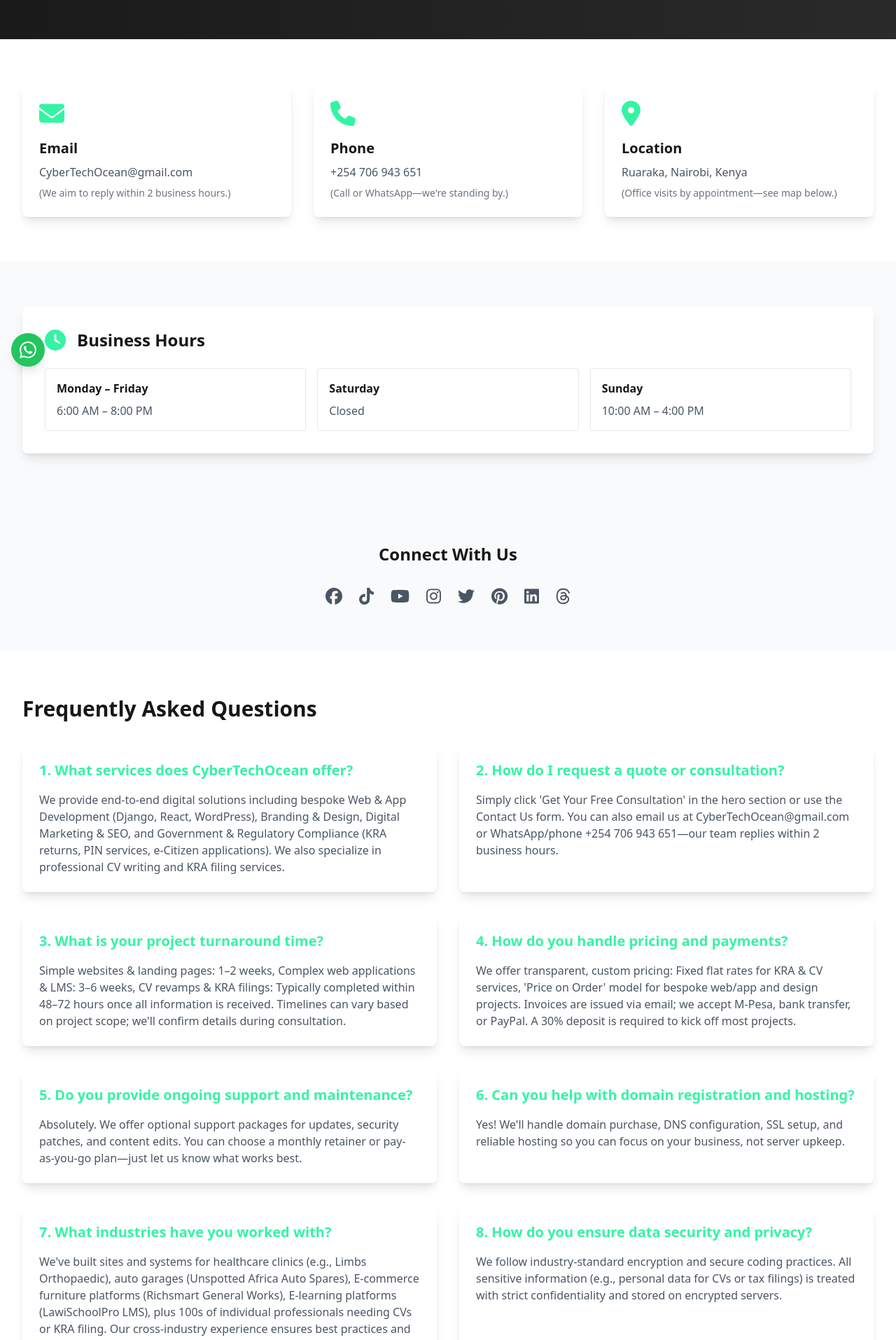
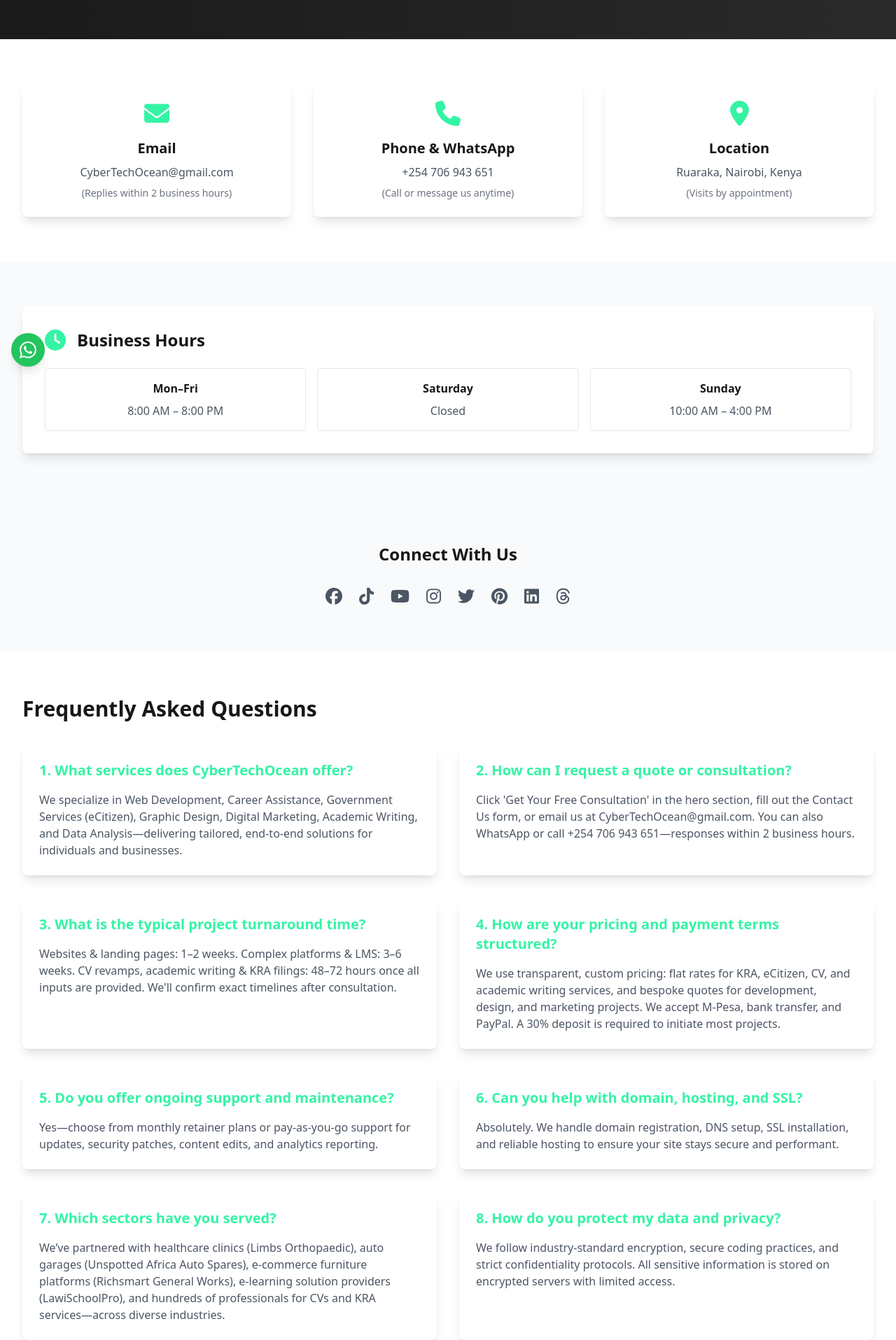
Before and after one commit to LawiOtieno/cybertechocean, a React (Vite) app: page /contact in a window 1280 px wide. Shown: the part 260-2175 px from the top of the page at 70% size. Built offline with nearby package versions, Linux system fonts and the light colour scheme.

Commit message:
Cyber Tech Ocean - contact page update

```diff
--- a/src/pages/Contact.tsx
+++ b/src/pages/Contact.tsx
@@ -1,4 +1,3 @@
-
 import { FontAwesomeIcon } from "@fortawesome/react-fontawesome";
 import {
   faFacebook,
@@ -27,43 +26,43 @@
   const faqs = [
     {
       question: "1. What services does CyberTechOcean offer?",
-      answer: "We provide end-to-end digital solutions including bespoke Web & App Development (Django, React, WordPress), Branding & Design, Digital Marketing & SEO, and Government & Regulatory Compliance (KRA returns, PIN services, e-Citizen applications). We also specialize in professional CV writing and KRA filing services."
+      answer: "We specialize in Web Development, Career Assistance, Government Services (eCitizen), Graphic Design, Digital Marketing, Academic Writing, and Data Analysis—delivering tailored, end-to-end solutions for individuals and businesses."
     },
     {
-      question: "2. How do I request a quote or consultation?",
-      answer: "Simply click 'Get Your Free Consultation' in the hero section or use the Contact Us form. You can also email us at CyberTechOcean@gmail.com or WhatsApp/phone +254 706 943 651—our team replies within 2 business hours."
+      question: "2. How can I request a quote or consultation?",
+      answer: "Click 'Get Your Free Consultation' in the hero section, fill out the Contact Us form, or email us at CyberTechOcean@gmail.com. You can also WhatsApp or call +254 706 943 651—responses within 2 business hours."
     },
     {
-      question: "3. What is your project turnaround time?",
-      answer: "Simple websites & landing pages: 1–2 weeks, Complex web applications & LMS: 3–6 weeks, CV revamps & KRA filings: Typically completed within 48–72 hours once all information is received. Timelines can vary based on project scope; we'll confirm details during consultation."
+      question: "3. What is the typical project turnaround time?",
+      answer: "Websites & landing pages: 1–2 weeks. Complex platforms & LMS: 3–6 weeks. CV revamps, academic writing & KRA filings: 48–72 hours once all inputs are provided. We'll confirm exact timelines after consultation."
     },
     {
-      question: "4. How do you handle pricing and payments?",
-      answer: "We offer transparent, custom pricing: Fixed flat rates for KRA & CV services, 'Price on Order' model for bespoke web/app and design projects. Invoices are issued via email; we accept M-Pesa, bank transfer, or PayPal. A 30% deposit is required to kick off most projects."
+      question: "4. How are your pricing and payment terms structured?",
+      answer: "We use transparent, custom pricing: flat rates for KRA, eCitizen, CV, and academic writing services, and bespoke quotes for development, design, and marketing projects. We accept M-Pesa, bank transfer, and PayPal. A 30% deposit is required to initiate most projects."
     },
     {
-      question: "5. Do you provide ongoing support and maintenance?",
-      answer: "Absolutely. We offer optional support packages for updates, security patches, and content edits. You can choose a monthly retainer or pay-as-you-go plan—just let us know what works best."
+      question: "5. Do you offer ongoing support and maintenance?",
+      answer: "Yes—choose from monthly retainer plans or pay-as-you-go support for updates, security patches, content edits, and analytics reporting."
     },
     {
-      question: "6. Can you help with domain registration and hosting?",
-      answer: "Yes! We'll handle domain purchase, DNS configuration, SSL setup, and reliable hosting so you can focus on your business, not server upkeep."
+      question: "6. Can you help with domain, hosting, and SSL?",
+      answer: "Absolutely. We handle domain registration, DNS setup, SSL installation, and reliable hosting to ensure your site stays secure and performant."
     },
     {
-      question: "7. What industries have you worked with?",
-      answer: "We've built sites and systems for healthcare clinics (e.g., Limbs Orthopaedic), auto garages (Unspotted Africa Auto Spares), E-commerce furniture platforms (Richsmart General Works), E-learning platforms (LawiSchoolPro LMS), plus 100s of individual professionals needing CVs or KRA filing. Our cross-industry experience ensures best practices and tailored solutions."
+      question: "7. Which sectors have you served?",
+      answer: "We’ve partnered with healthcare clinics (Limbs Orthopaedic), auto garages (Unspotted Africa Auto Spares), e‑commerce furniture platforms (Richsmart General Works), e‑learning solution providers (LawiSchoolPro), and hundreds of professionals for CVs and KRA services—across diverse industries."
     },
     {
-      question: "8. How do you ensure data security and privacy?",
-      answer: "We follow industry‐standard encryption and secure coding practices. All sensitive information (e.g., personal data for CVs or tax filings) is treated with strict confidentiality and stored on encrypted servers."
+      question: "8. How do you protect my data and privacy?",
+      answer: "We follow industry-standard encryption, secure coding practices, and strict confidentiality protocols. All sensitive information is stored on encrypted servers with limited access."
     },
     {
       question: "9. What are your business hours and response times?",
-      answer: "Monday–Friday: 8 AM–8 PM, Sunday: 10 AM–4 PM. We aim to respond to emails and form submissions within 2 business hours during these times."
+      answer: "Monday–Friday: 8 AM–8 PM. Saturday: Closed. Sunday: 10 AM–4 PM. We respond to queries within 2 business hours during operating hours."
     },
     {
-      question: "10. How can I see examples of your work?",
-      answer: "Visit our Projects page to explore featured case studies, including Limbs Orthopaedic, Unspotted Africa Auto Spares, LawiSchoolPro LMS, and our CV & KRA filings portal. You can also read client stories on the Testimonials page."
+      question: "10. Where can I view your past work and testimonials?",
+      answer: "Visit our Projects page for case studies (Limbs Orthopaedic, Richsmart, Unspotted Africa, LawiSchoolPro) and check the Testimonials page for client feedback on our Career Assistance and digital services."
     }
   ];
 
@@ -76,58 +75,54 @@
             Let's Chart Your Digital Path Together
           </h1>
           <p className="text-xl text-gray-300">
-            Have questions or are you ready to get started? We're here to help.
+            Have questions or ready to get started? We’re here to help.
           </p>
         </div>
       </section>
 
       {/* Contact Information */}
       <section className="py-16 px-4 sm:px-6 lg:px-8">
-        <div className="max-w-7xl mx-auto">
-          <div className="grid grid-cols-1 md:grid-cols-3 gap-8">
-            <div className="bg-white p-6 rounded-lg shadow-lg">
+        <div className="max-w-7xl mx-auto grid grid-cols-1 md:grid-cols-3 gap-8">
+          <div className="bg-white p-6 rounded-lg shadow-lg text-center">
             <FontAwesomeIcon icon={faEnvelope} className="text-4xl text-[#34f4a4] mb-4" />
             <h3 className="text-xl font-semibold mb-2">Email</h3>
             <p className="text-gray-600">CyberTechOcean@gmail.com</p>
-              <p className="text-sm text-gray-500 mt-2">(We aim to reply within 2 business hours.)</p>
+            <p className="text-sm text-gray-500 mt-2">(Replies within 2 business hours)</p>
           </div>
-            <div className="bg-white p-6 rounded-lg shadow-lg">
+          <div className="bg-white p-6 rounded-lg shadow-lg text-center">
             <FontAwesomeIcon icon={faPhone} className="text-4xl text-[#34f4a4] mb-4" />
-              <h3 className="text-xl font-semibold mb-2">Phone</h3>
+            <h3 className="text-xl font-semibold mb-2">Phone & WhatsApp</h3>
             <p className="text-gray-600">+254 706 943 651</p>
-              <p className="text-sm text-gray-500 mt-2">(Call or WhatsApp—we're standing by.)</p>
+            <p className="text-sm text-gray-500 mt-2">(Call or message us anytime)</p>
           </div>
-            <div className="bg-white p-6 rounded-lg shadow-lg">
+          <div className="bg-white p-6 rounded-lg shadow-lg text-center">
             <FontAwesomeIcon icon={faLocationDot} className="text-4xl text-[#34f4a4] mb-4" />
             <h3 className="text-xl font-semibold mb-2">Location</h3>
             <p className="text-gray-600">Ruaraka, Nairobi, Kenya</p>
-              <p className="text-sm text-gray-500 mt-2">(Office visits by appointment—see map below.)</p>
-            </div>
+            <p className="text-sm text-gray-500 mt-2">(Visits by appointment)</p>
           </div>
         </div>
       </section>
 
       {/* Business Hours */}
       <section className="bg-gray-50 py-16 px-4 sm:px-6 lg:px-8">
-        <div className="max-w-7xl mx-auto">
-          <div className="bg-white p-8 rounded-lg shadow-lg">
+        <div className="max-w-7xl mx-auto bg-white p-8 rounded-lg shadow-lg">
           <div className="flex items-center mb-6">
             <FontAwesomeIcon icon={faClock} className="text-3xl text-[#34f4a4] mr-4" />
             <h2 className="text-2xl font-bold">Business Hours</h2>
           </div>
           <div className="grid grid-cols-1 md:grid-cols-3 gap-4">
-              <div className="p-4 border rounded">
-                <h3 className="font-semibold mb-2">Monday – Friday</h3>
-                <p className="text-gray-600">6:00 AM – 8:00 PM</p>
+            <div className="p-4 border rounded text-center">
+              <h3 className="font-semibold mb-2">Mon–Fri</h3>
+              <p className="text-gray-600">8:00 AM – 8:00 PM</p>
             </div>
-              <div className="p-4 border rounded">
+            <div className="p-4 border rounded text-center">
               <h3 className="font-semibold mb-2">Saturday</h3>
               <p className="text-gray-600">Closed</p>
             </div>
-              <div className="p-4 border rounded">
+            <div className="p-4 border rounded text-center">
               <h3 className="font-semibold mb-2">Sunday</h3>
               <p className="text-gray-600">10:00 AM – 4:00 PM</p>
-              </div>
             </div>
           </div>
         </div>
@@ -138,9 +133,9 @@
         <div className="max-w-7xl mx-auto text-center">
           <h2 className="text-2xl font-bold mb-8">Connect With Us</h2>
           <div className="flex justify-center space-x-6">
-            {socialLinks.map((link, index) => (
+            {socialLinks.map((link, i) => (
               <a
-                key={index}
+                key={i}
                 href={link.url}
                 target="_blank"
                 rel="noopener noreferrer"
@@ -158,8 +153,8 @@
         <div className="max-w-7xl mx-auto">
           <h2 className="text-3xl font-bold mb-8">Frequently Asked Questions</h2>
           <div className="grid grid-cols-1 md:grid-cols-2 gap-8">
-            {faqs.map((faq, index) => (
-              <div key={index} className="bg-white p-6 rounded-lg shadow-lg">
+            {faqs.map((faq, i) => (
+              <div key={i} className="bg-white p-6 rounded-lg shadow-lg">
                 <h3 className="text-xl font-semibold mb-4 text-[#34f4a4]">{faq.question}</h3>
                 <p className="text-gray-600">{faq.answer}</p>
               </div>
```
Lines whose indentation alone changed are shown as unchanged.
